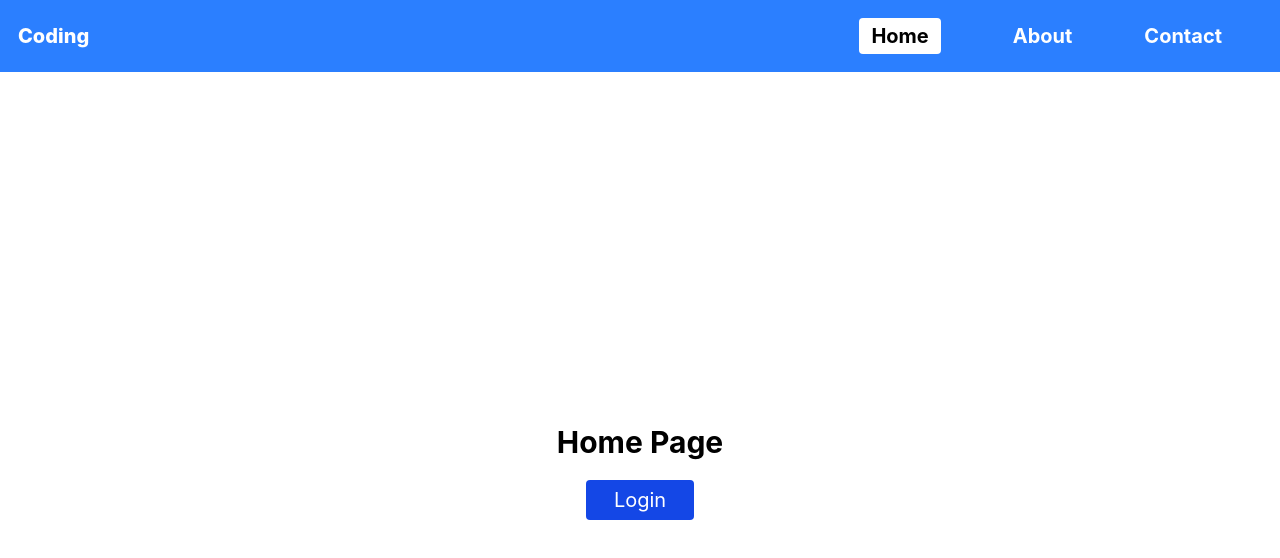
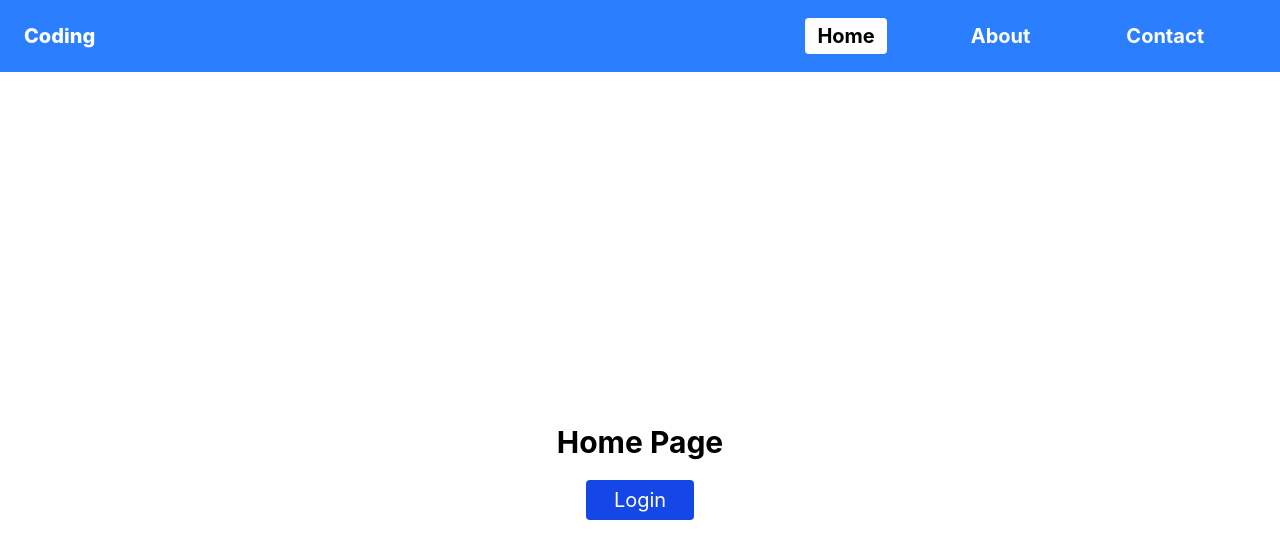
Before and after one commit to RabiChhetri/MERN--Basic, a React (Vite) app: page / in a window 1280 px wide. Shown: the top 558 px of the page. Built offline with nearby package versions, Linux system fonts and the light colour scheme.

Commit message:
Day-5 Navbar is fully Fixed

```diff
--- a/src/components/Navbar.jsx
+++ b/src/components/Navbar.jsx
@@ -10,12 +10,12 @@ const Navbar = () => {
   return (
     <>
    <nav className='bg-blue-500 text-white'>
-    <div className='flex justify-between items-center text-xl px-4.5 '>
+    <div className='flex justify-between items-center text-xl px-6'>
         <h2 className='font-extrabold '>Coding</h2>
         <div className='flex justify-center items-center gap-18  px-10 font-bold my-4.5 '>
           {
             navItem.map((item)=>
-            <NavLink  key={item.path} to={item.path} className={({isActive})=>isActive?'text-black bg-white rounded px-3 py-1':'text-white'}>{item.title}</NavLink>
+            <NavLink  key={item.path} to={item.path} className={({isActive})=>isActive?'text-black bg-white rounded transition duration-300 px-3 py-1':'text-white px-3 py-1'}>{item.title}</NavLink>
             )
           }
         </div>
```
